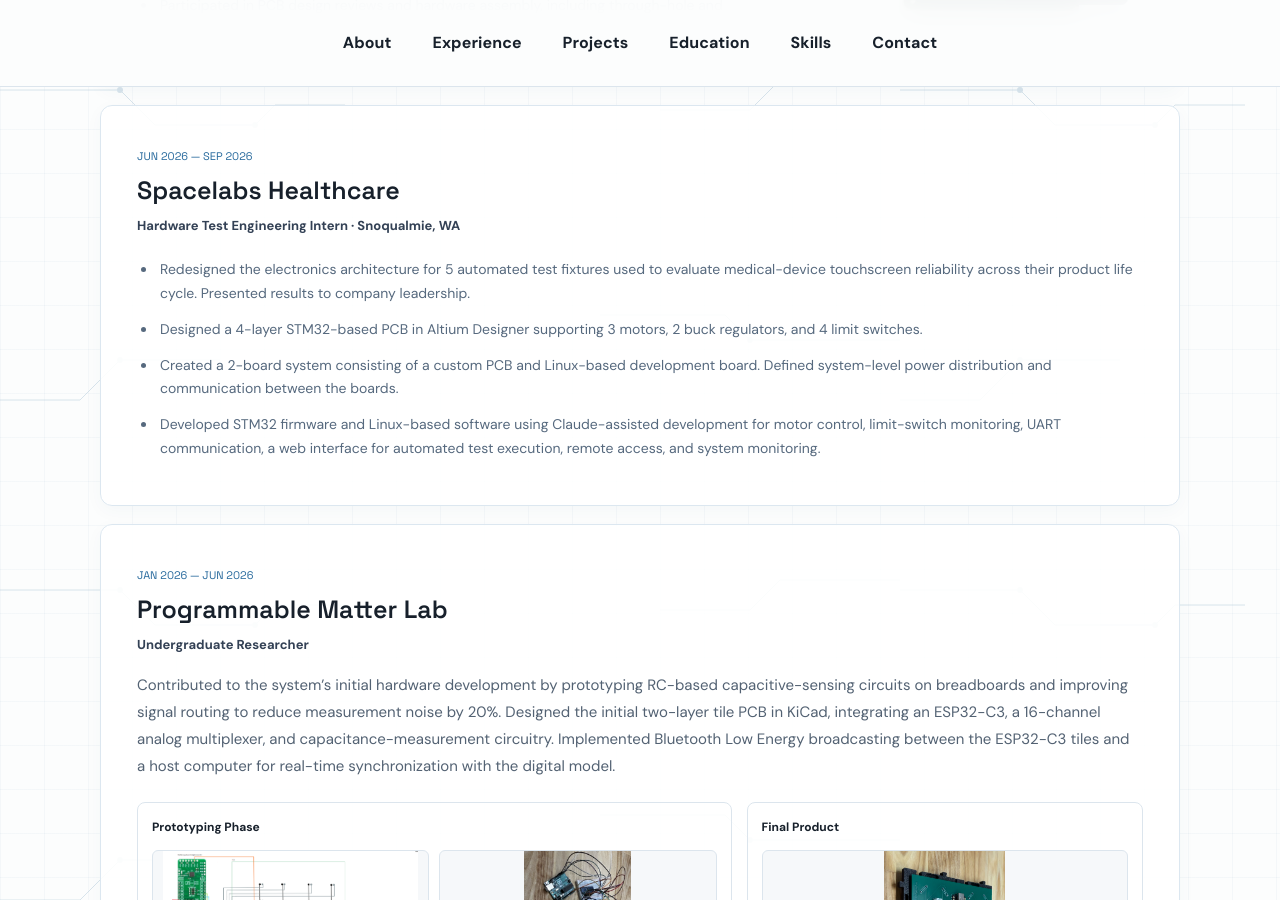
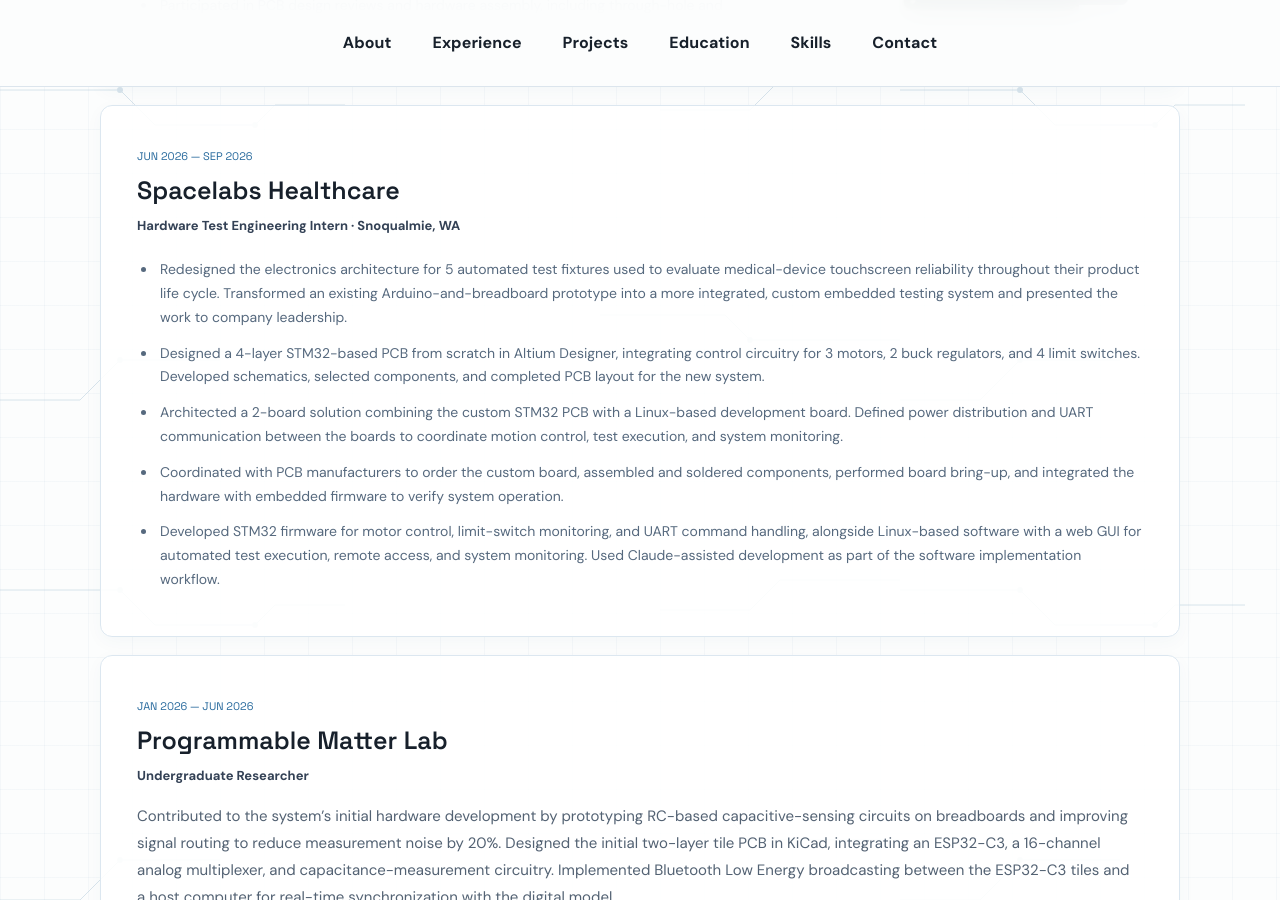
Before and after one commit to AdityaManivel/AdityaManivel.github.io, a Jekyll site: the page index.html, which Jekyll copies as it is, in a window 1280 px wide and 900 px high, scrolled down 1499 px. Built offline with Jekyll 4.4.1, drawn with Linux system fonts in a browser that asks for light colours.

Commit message:
Detail Spacelabs prototype-to-system redesign, PCB fabrication, bring-up, firmware and web GUI

```diff
--- a/index.html
+++ b/index.html
@@ -54,10 +54,11 @@
           <h3>Spacelabs Healthcare</h3>
           <span>Hardware Test Engineering Intern · Snoqualmie, WA</span>
           <ul class="experience-bullets">
-            <li>Redesigned the electronics architecture for 5 automated test fixtures used to evaluate medical-device touchscreen reliability across their product life cycle. Presented results to company leadership.</li>
-            <li>Designed a 4-layer STM32-based PCB in Altium Designer supporting 3 motors, 2 buck regulators, and 4 limit switches.</li>
-            <li>Created a 2-board system consisting of a custom PCB and Linux-based development board. Defined system-level power distribution and communication between the boards.</li>
-            <li>Developed STM32 firmware and Linux-based software using Claude-assisted development for motor control, limit-switch monitoring, UART communication, a web interface for automated test execution, remote access, and system monitoring.</li>
+            <li>Redesigned the electronics architecture for 5 automated test fixtures used to evaluate medical-device touchscreen reliability throughout their product life cycle. Transformed an existing Arduino-and-breadboard prototype into a more integrated, custom embedded testing system and presented the work to company leadership.</li>
+            <li>Designed a 4-layer STM32-based PCB from scratch in Altium Designer, integrating control circuitry for 3 motors, 2 buck regulators, and 4 limit switches. Developed schematics, selected components, and completed PCB layout for the new system.</li>
+            <li>Architected a 2-board solution combining the custom STM32 PCB with a Linux-based development board. Defined power distribution and UART communication between the boards to coordinate motion control, test execution, and system monitoring.</li>
+            <li>Coordinated with PCB manufacturers to order the custom board, assembled and soldered components, performed board bring-up, and integrated the hardware with embedded firmware to verify system operation.</li>
+            <li>Developed STM32 firmware for motor control, limit-switch monitoring, and UART command handling, alongside Linux-based software with a web GUI for automated test execution, remote access, and system monitoring. Used Claude-assisted development as part of the software implementation workflow.</li>
           </ul>
         </article>
         <article class="exp-card lab-card reveal"><p>JAN 2026 — JUN 2026</p><h3>Programmable Matter Lab</h3><span>Undergraduate Researcher</span><p>Contributed to the system’s initial hardware development by prototyping RC-based capacitive-sensing circuits on breadboards and improving signal routing to reduce measurement noise by 20%. Designed the initial two-layer tile PCB in KiCad, integrating an ESP32-C3, a 16-channel analog multiplexer, and capacitance-measurement circuitry. Implemented Bluetooth Low Energy broadcasting between the ESP32-C3 tiles and a host computer for real-time synchronization with the digital model.</p><div class="lab-gallery comparison-gallery">
```
